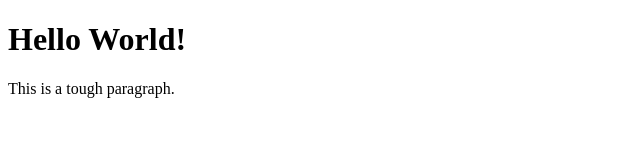
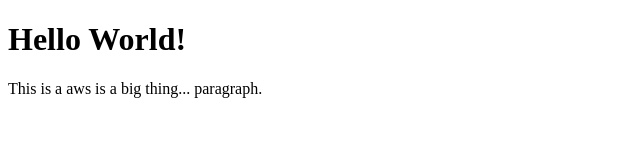
Before and after one commit to nandu213jid/train-sim, a plain HTML site: page index.html in a window 1280 px wide. Shown: the whole page, without its empty margins (0-640 px from the left). Drawn offline with Linux system fonts and the light colour scheme.

Commit message:
Update index.html

```diff
--- a/index.html
+++ b/index.html
@@ -5,6 +5,6 @@
 </head>
 <body>
     <h1>Hello World!</h1>
-    <p>This is a tough paragraph.</p>
+    <p>This is a aws is a big thing... paragraph.</p>
 </body>
 </html>
```
